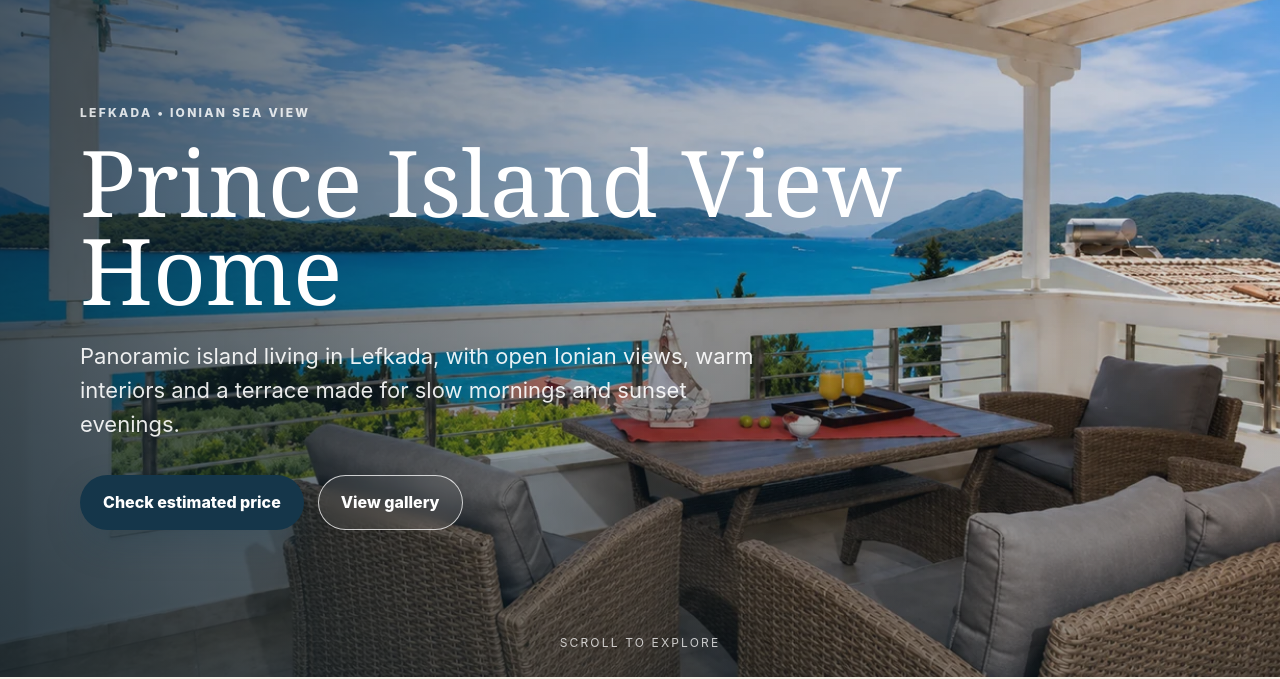
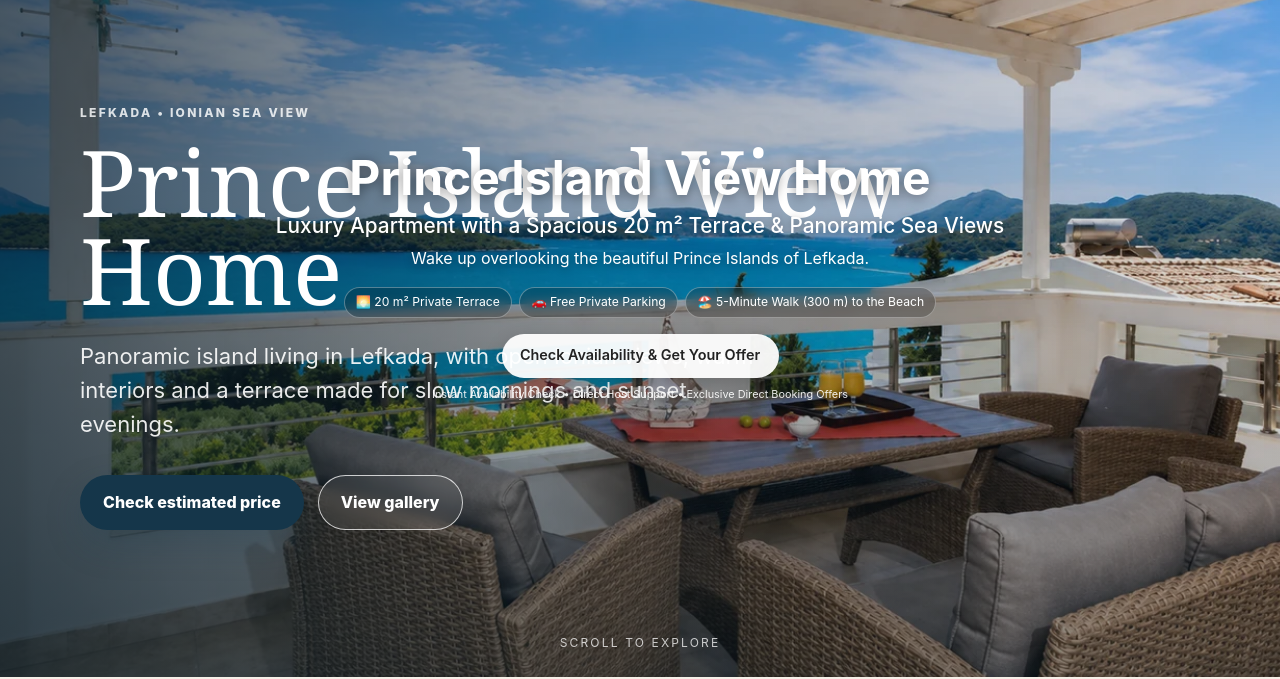
Before and after one commit to princeislandview-svg/prince-island-view-home, a plain HTML site: page index.html in a window 1280 px wide. Shown: the part 123-802 px from the top of the page. Drawn offline with Linux system fonts and the light colour scheme.

Commit message:
Add files via upload

```diff
--- a/assets/styles.css
+++ b/assets/styles.css
@@ -148,3 +148,15 @@ dialog img{max-height:86vh;border-radius:24px}
 .request-status.error{display:block;background:rgba(190,80,60,.12);color:#9b3d2e;border:1px solid rgba(190,80,60,.25)}
 .contact-actions .btn{min-width:180px}
 @media(max-width:720px){.guest-pair{grid-template-columns:1fr}.contact-actions .btn{width:100%}}
+
+/* V15.1 Hero refinement */
+.v15-1-content{position:absolute;inset:0;display:flex;flex-direction:column;align-items:center;justify-content:center;text-align:center;padding:1rem;z-index:5;color:#fff;pointer-events:none}
+.v15-1-content>*{pointer-events:auto}
+.v15-1-title{font-size:clamp(1.7rem,4vw,3rem);font-weight:700;line-height:1.08;text-shadow:0 2px 12px rgba(0,0,0,.45)}
+.v15-1-subtitle{max-width:780px;margin:.55rem auto 0;font-size:clamp(.95rem,1.8vw,1.3rem);line-height:1.35;font-weight:500;text-shadow:0 2px 10px rgba(0,0,0,.4)}
+.v15-1-tagline{max-width:700px;margin:.45rem auto 0;font-size:clamp(.82rem,1.35vw,1rem);line-height:1.45;text-shadow:0 2px 9px rgba(0,0,0,.4)}
+.v15-1-badges{display:flex;flex-wrap:wrap;justify-content:center;gap:.45rem;margin:1rem auto;max-width:950px}
+.v15-1-badges span{padding:.45rem .7rem;border:1px solid rgba(255,255,255,.32);border-radius:999px;background:rgba(0,0,0,.22);backdrop-filter:blur(7px);font-size:.76rem;line-height:1.2}
+.v15-1-cta{display:inline-flex;align-items:center;justify-content:center;padding:.68rem 1.15rem;border-radius:999px;text-decoration:none;font-size:.9rem;font-weight:600;background:rgba(255,255,255,.94);color:#222;box-shadow:0 5px 18px rgba(0,0,0,.18)}
+.v15-1-offer{margin:.5rem auto 0;font-size:.68rem;opacity:.9;text-shadow:0 2px 8px rgba(0,0,0,.4)}
+@media(max-width:700px){.v15-1-content{padding:.8rem}.v15-1-title{font-size:1.7rem}.v15-1-subtitle{font-size:.92rem;max-width:350px}.v15-1-tagline{font-size:.78rem;max-width:340px}.v15-1-badges{gap:.32rem;margin:.7rem auto}.v15-1-badges span{font-size:.65rem;padding:.38rem .52rem}.v15-1-cta{font-size:.82rem;padding:.6rem .9rem}.v15-1-offer{font-size:.58rem;max-width:340px}}
--- a/index.html
+++ b/index.html
@@ -59,6 +59,19 @@
 
   <main id="top">
     <section class="hero">
+<div class="v15-1-content">
+  <div class="v15-1-title">Prince Island View Home</div>
+  <div class="v15-1-subtitle">Luxury Apartment with a Spacious 20 m² Terrace &amp; Panoramic Sea Views</div>
+  <div class="v15-1-tagline">Wake up overlooking the beautiful Prince Islands of Lefkada.</div>
+  <div class="v15-1-badges">
+    <span>🌅 20 m² Private Terrace</span>
+    <span>🚗 Free Private Parking</span>
+    <span>🏖️ 5-Minute Walk (300 m) to the Beach</span>
+  </div>
+  <a class="v15-1-cta" href="#booking">Check Availability &amp; Get Your Offer</a>
+  <div class="v15-1-offer">Instant Availability Check • Direct Host Support • Exclusive Direct Booking Offers</div>
+</div>
+
       <div class="hero-bg" aria-hidden="true"></div>
       <div class="hero-overlay"></div>
       <div class="hero-content">
```
